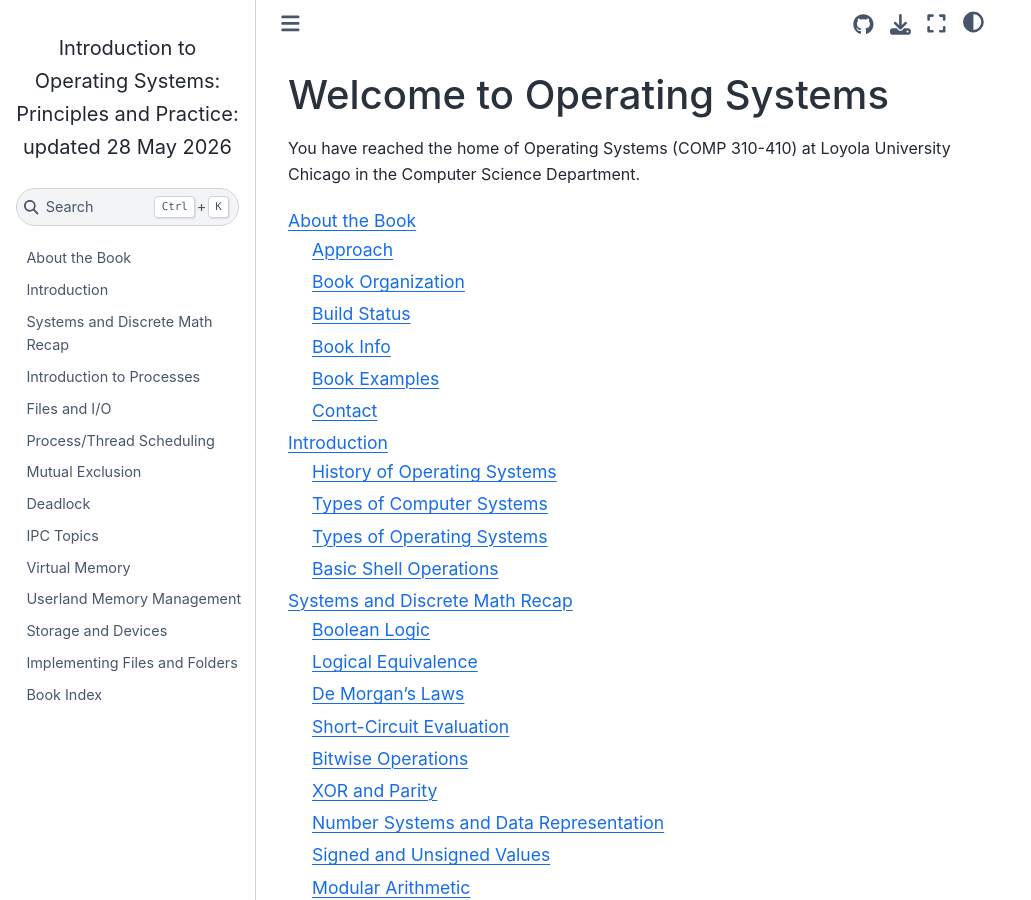
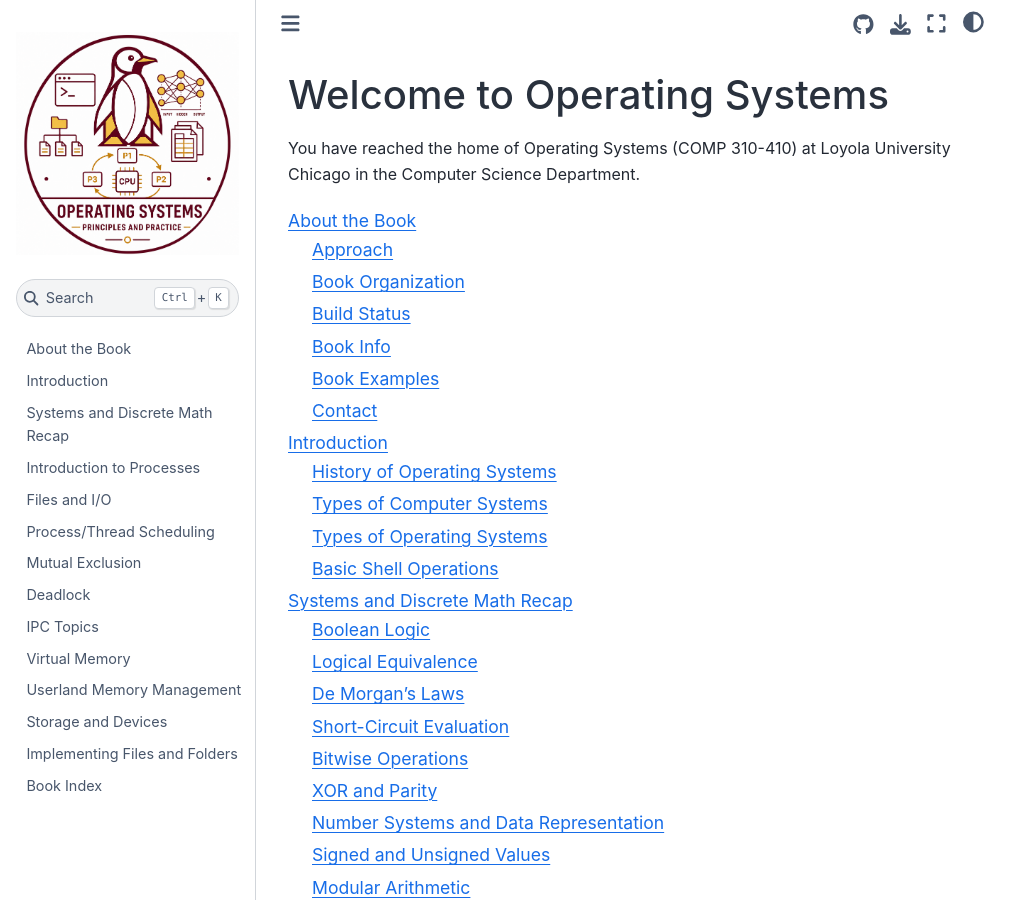
Before and after one commit to LoyolaChicagoBooks/operatingsystems, a Sphinx documentation site: the page built from source/index.rst, in a window 1280 px wide and 900 px high. Shown: the whole window, without its empty margins (0-1031 px from the left). Built offline with Sphinx 7.4.7 and the Sphinx Book theme 1.1.4, drawn with Linux system fonts in a browser that asks for light colours.

Commit message:
Add Sphinx site logo

```diff
--- a/source/conf.py
+++ b/source/conf.py
@@ -140,7 +140,7 @@ html_title = " ".join([project +  ": updated", release])
 
 # The name of an image file (relative to this directory) to place at the top
 # of the sidebar.
-#html_logo = None
+html_logo = '_static/ospp-loyola.png'
 
 # The name of an image file (within the static path) to use as favicon of the
 # docs.  This file should be a Windows icon file (.ico) being 16x16 or 32x32
```
Also changed, not shown: source/_static/ospp-loyola.png (added).
